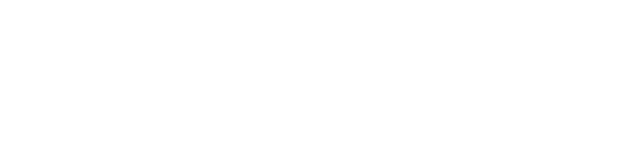
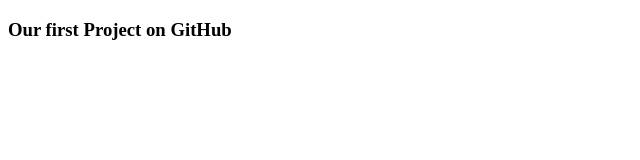
Before and after one commit to akadq/FullStack, a plain HTML site: page index.html in a window 1280 px wide. Shown: the whole page, without its empty margins (0-640 px from the left). Drawn offline with Linux system fonts and the light colour scheme.

Commit message:
change index.html

```diff
--- a/index.html
+++ b/index.html
@@ -3,6 +3,7 @@
 <head>
     <meta charset="UTF-8">
     <title>Title</title>
+    <h3 id="heder">Our first Project on GitHub</h3>
 </head>
 <body>
 
```
